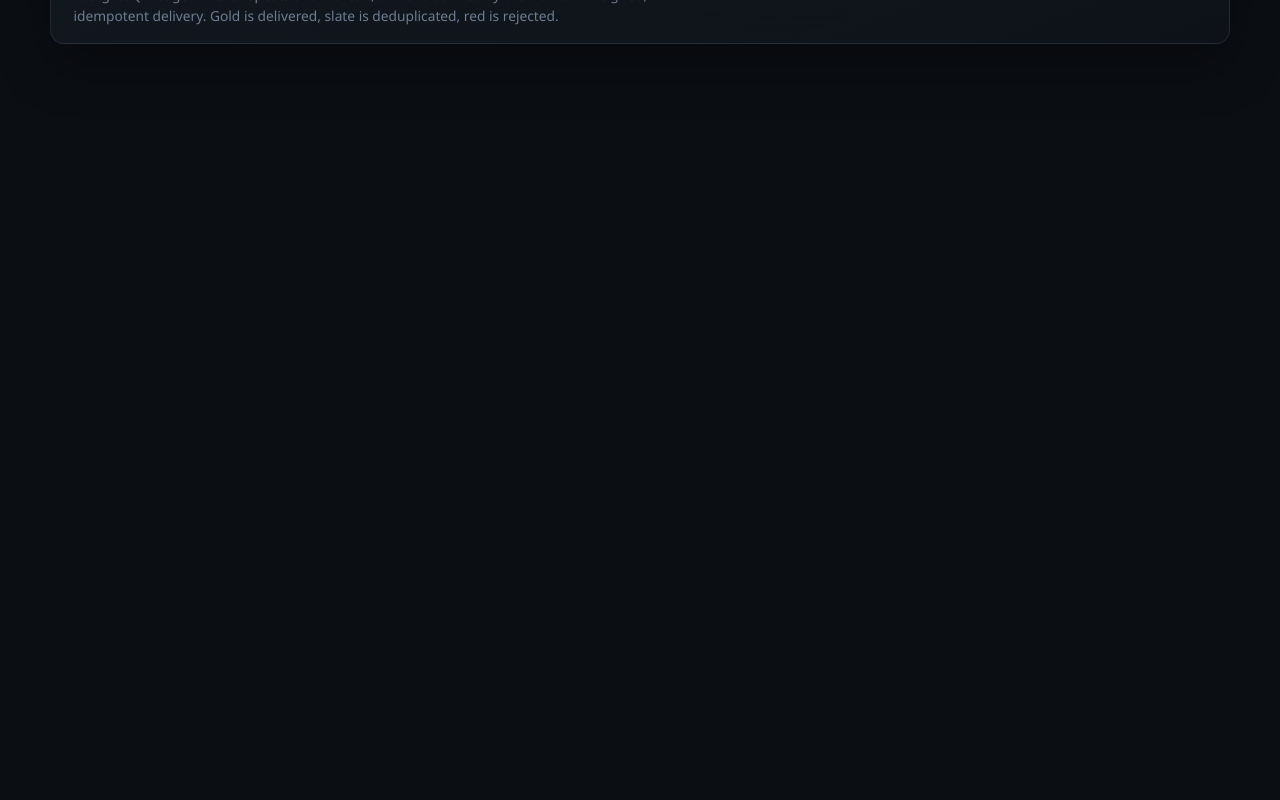
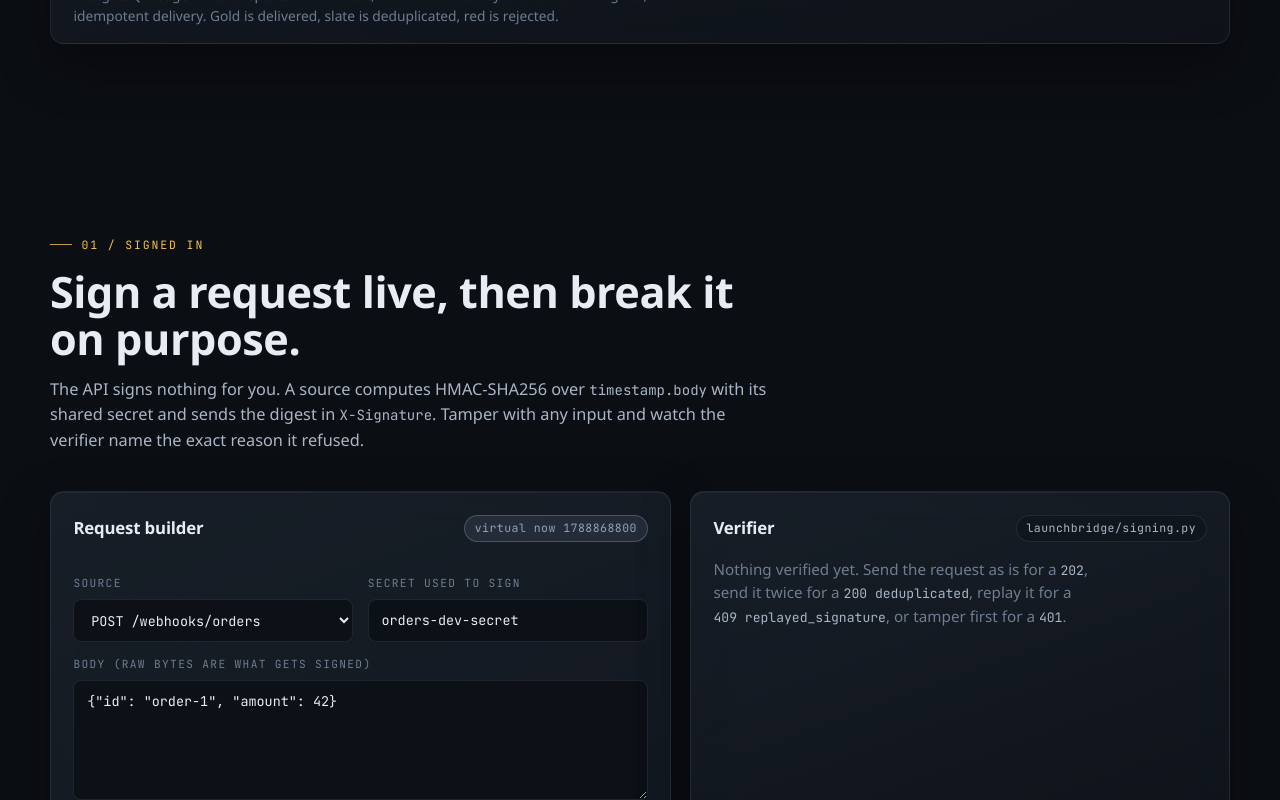
Before and after one commit to SAY-5/launchbridge, a React (Vite) app in the folder web/: page / in a window 1280 px wide. Shown: the part 1460-2260 px from the top of the page. Before the commit the page ends 1580 px from the top, so only its background shows below. Built offline with nearby package versions, Linux system fonts and the light colour scheme; a web font is replaced by a local one.

Commit message:
feat: mount the signed-in section

```diff
--- a/web/src/App.tsx
+++ b/web/src/App.tsx
@@ -2,6 +2,7 @@ import "./styles/console.css";
 import { ConsoleProvider } from "./console";
 import { Nav } from "./components/Nav";
 import { Hero } from "./sections/Hero";
+import { SignedIn } from "./sections/SignedIn";
 
 export default function App() {
   return (
@@ -12,6 +13,7 @@ export default function App() {
       <Nav />
       <main>
         <Hero />
+        <SignedIn />
       </main>
     </ConsoleProvider>
   );
```
